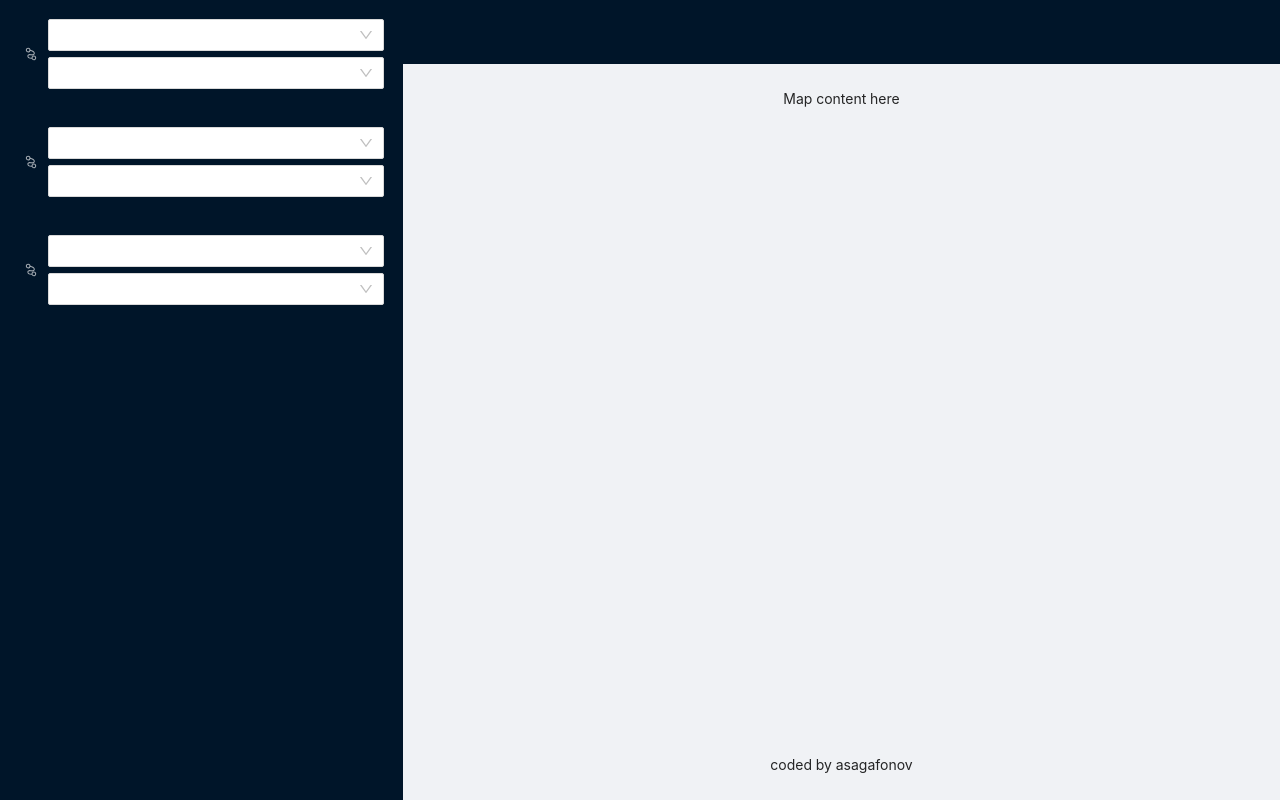
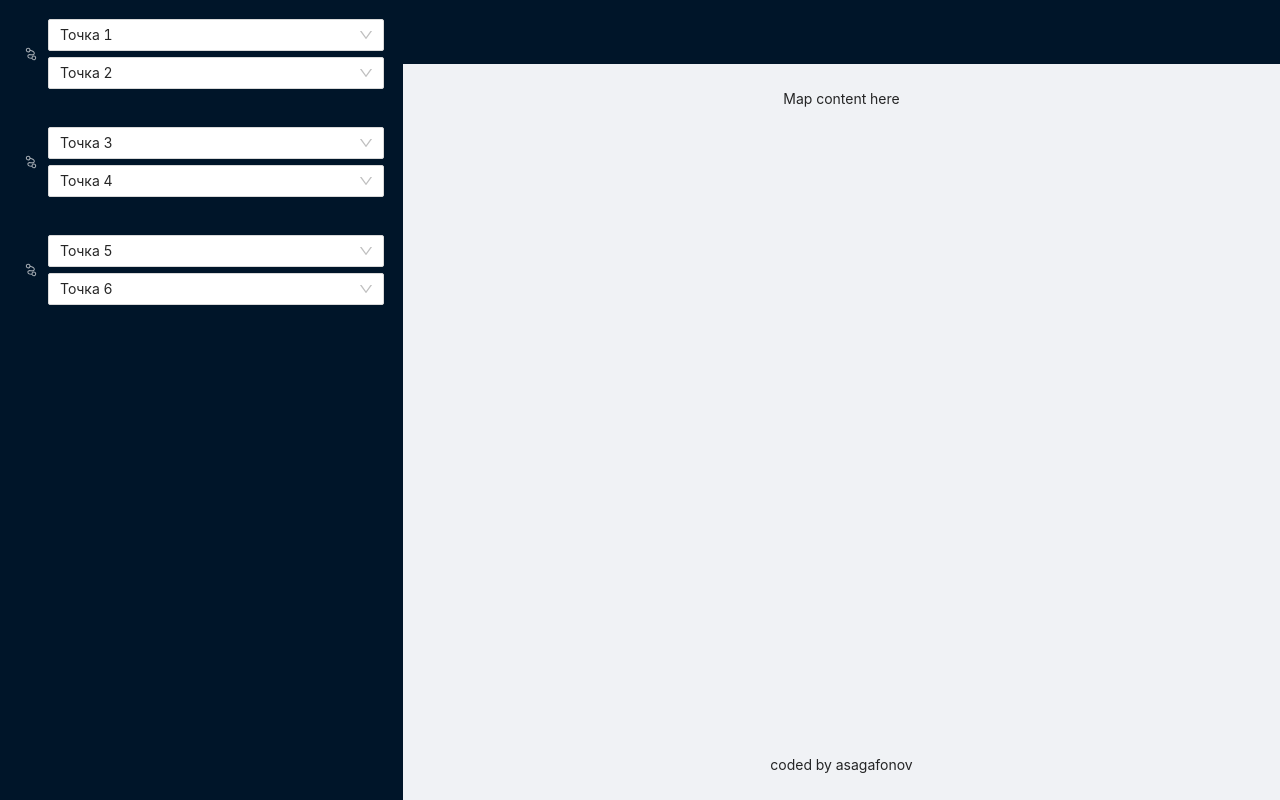
Before and after one commit to asagafonov/tracking-test-app, a React (Create React App) app: page / in a window 1280 px wide. Built offline with nearby package versions, Linux system fonts and the light colour scheme.

Commit message:
add Select default value

```diff
--- a/src/components/LayoutContainer.jsx
+++ b/src/components/LayoutContainer.jsx
@@ -30,14 +30,18 @@ const transformRoutes = (routesList, pointsList) => routesList.map((el) => getIt
         gap: '6px',
       }}
     >
-      <Select>
+      <Select
+        defaultValue={routesList[el?.id]?.from?.name}
+      >
         {
           pointsList.map((listEl) => (
             <Select.Option value={listEl.name} key={listEl.id} />
           ))
         }
       </Select>
-      <Select>
+      <Select
+        defaultValue={routesList[el?.id]?.to?.name}
+      >
         {
           pointsList.map((listEl) => (
             <Select.Option value={listEl.name} key={listEl.id} />
```
